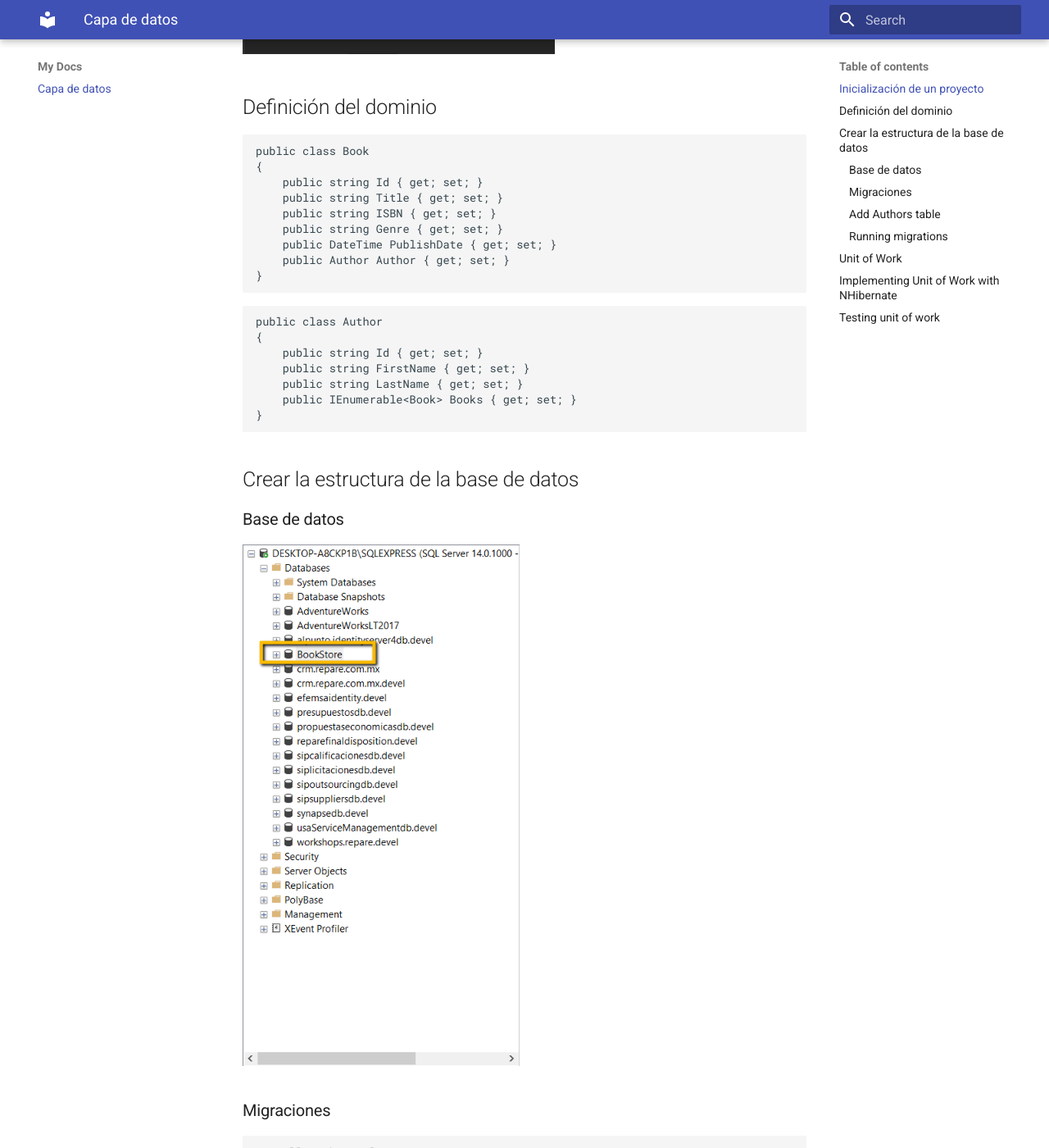
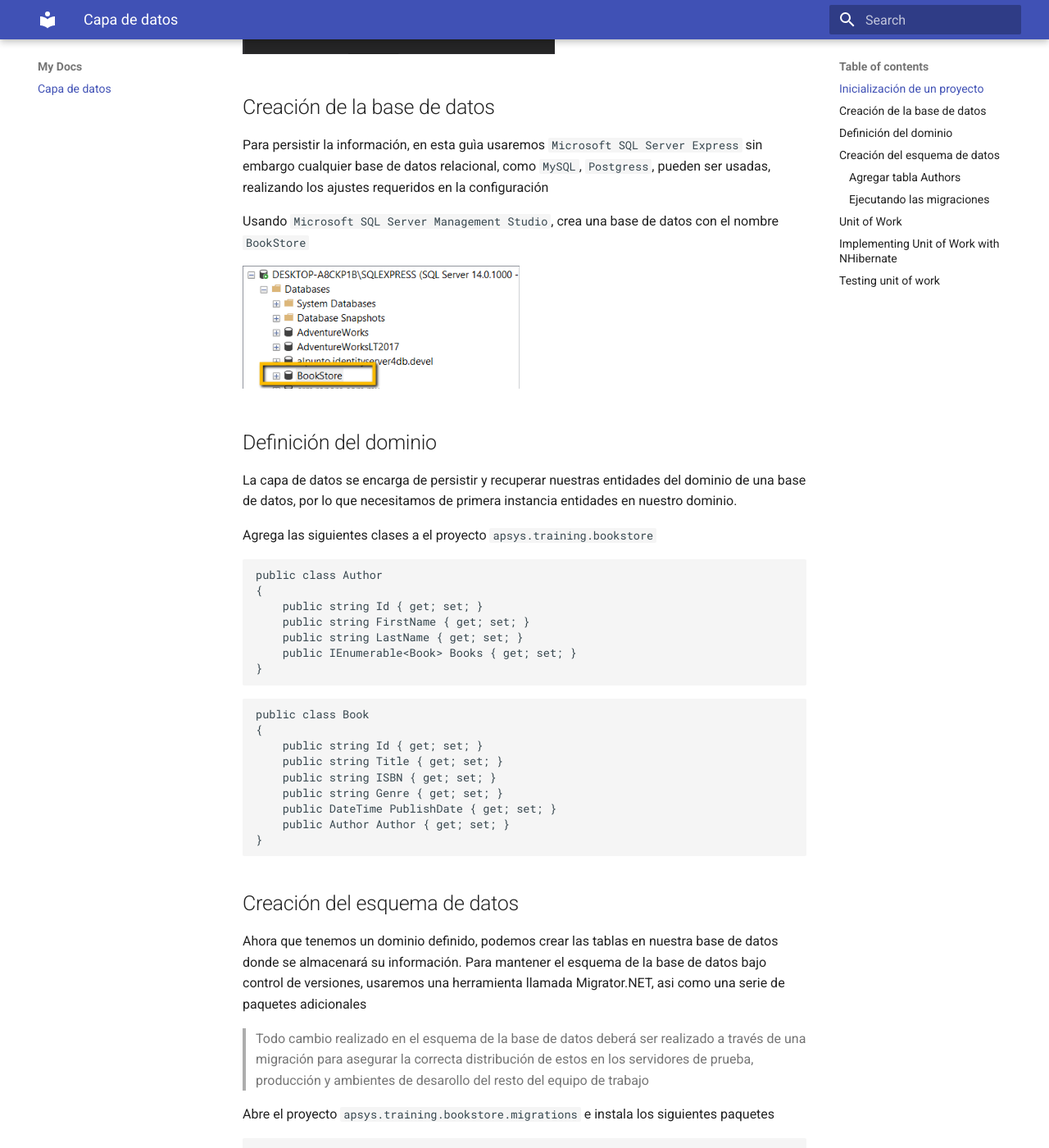
Before and after one commit to apsys-mx/apsys.training.data, an MkDocs documentation site: the page built from docs/index.md, in a window 1280 px wide and 1400 px high, scrolled down 1684 px. Shown: the whole window at 82% size. Built offline with MkDocs 1.6.1 and Material for MkDocs 9.7.7, drawn with Linux system fonts in a browser that asks for light colours; some of the changed text lies outside the part shown.

Commit message:
Execute migrations

````diff
--- a/docs/index.md
+++ b/docs/index.md
@@ -14,19 +14,39 @@
 
 Crea una solución en blanco usando Visual Studio 2017 o 2019, con el nombre `apsys.training.bookstore.sln`. Dentro de esa solución agrega los siguientes proyecto, organizados como se muestra a continuación
 
-| Proyecto                                                | Tipo de proyecto      | Carpeta   |
-| -----                                                   | ------                | -----     |
-| apsys.training.bookstore.csproj                         | Biblioteca de clases  | 02.domain |
-| apsys.training.bookstore.repositories.csproj            | Biblioteca de clases  | 01.data   |
-| apsys.training.bookstore.repositories.nhibernate.csproj | Biblioteca de clases  | 01.data   |
-| apsys.training.bookstore.repositories.nhibernate.csproj | Biblioteca de clases  | 01.data   |
-| apsys.training.bookstore.repositories.testing.csproj    | NUnit                 | 01.data   |
-| apsys.training.bookstore.migrations.csproj              | Aplicación de consola | 00.tools  |
+| Proyecto                                         | Tipo de proyecto      | Carpeta   |
+| -----                                            | ------                | -----     |
+| apsys.training.bookstore                         | Biblioteca de clases  | 02.domain |
+| apsys.training.bookstore.repositories            | Biblioteca de clases  | 01.data   |
+| apsys.training.bookstore.repositories.nhibernate | Biblioteca de clases  | 01.data   |
+| apsys.training.bookstore.repositories.nhibernate | Biblioteca de clases  | 01.data   |
+| apsys.training.bookstore.repositories.testing    | NUnit                 | 01.data   |
+| apsys.training.bookstore.migrations              | Aplicación de consola | 00.tools  |
 
 ![](img/step01.project_structure.png "Project structure")
 
+## Creación de la base de datos
+
+Para persistir la información, en esta guìa usaremos `Microsoft SQL Server Express` sin embargo cualquier base de datos relacional, como `MySQL`, `Postgress`, pueden ser usadas, realizando los ajustes requeridos en la configuración
+
+Usando `Microsoft SQL Server Management Studio`, crea una base de datos con el nombre `BookStore`
+
+![](img/step02.add_database.png "Database")
+
 ## Definición del dominio
+La capa de datos se encarga de persistir y recuperar nuestras entidades del dominio de una base de datos, por lo que necesitamos de primera instancia entidades en nuestro dominio.
 
+Agrega las siguientes clases a el proyecto `apsys.training.bookstore`
+
+```c#
+public class Author
+{
+    public string Id { get; set; }
+    public string FirstName { get; set; }
+    public string LastName { get; set; }
+    public IEnumerable<Book> Books { get; set; }
+}
+```
 
 ```c#
 public class Book
@@ -40,24 +60,15 @@
 }
 ```
 
+## Creación del esquema de datos
 
-```c#
-public class Author
-{
-    public string Id { get; set; }
-    public string FirstName { get; set; }
-    public string LastName { get; set; }
-    public IEnumerable<Book> Books { get; set; }
-}
-```
+Ahora que tenemos un dominio definido, podemos crear las tablas en nuestra base de datos donde se almacenará su información. Para mantener el esquema de la base de datos bajo control de versiones, usaremos una herramienta llamada Migrator.NET, asi como una serie de paquetes adicionales
 
-## Crear la estructura de la base de datos
 
-### Base de datos
+> Todo cambio realizado en el esquema de la base de datos deberá ser realizado a través de una migración para asegurar la correcta distribución de estos en los servidores de prueba, producción y ambientes de desarollo del resto del equipo de trabajo
 
-![](img/step02.add_database.png "Database")
 
-### Migraciones
+Abre el proyecto `apsys.training.bookstore.migrations` e instala los siguientes paquetes
 
 ```
 Install-Package FluentMigrator -Version 3.3.1
@@ -65,7 +76,9 @@
 Install-Package FluentMigrator.Runner -Version 3.3.1
 ```
 
-### Add Authors table
+### Agregar tabla _Authors_
+
+Vamos a crear nuestra primer tabla que almacenará la información de nuestra entidad `Author`. En el mismo proyecto, agrega una clase llamada `M01_CreateAuthorsTable` como se muestra a continuación
 
 ```c#
 [Migration(1)]
@@ -86,7 +99,10 @@
 }
 ```
 
-### Running migrations
+El método `Up` deberá contener los cambios a realizar en nuestro esquema de la base de datos. En este caso, agregamos una tabla llamada `Authors` con sus campos correspondientes. El método `Down` deberá contener el código que permita deshacer los cambios realizados en el método `Up`. En este caso, la eliminación de la tabla `Authors`
+
+### Ejecutando las migraciones
+Para ver reflejados los cambios en nuestra base de datos, debemos ejecutar nuestras migraciones. Abre el archivo `Program.cs` del proyecto de migraciones y escribe el siguiente código
 
 ```c#
 public class Program
````
Also changed, not shown: docs/img/step02.add_database.png.
